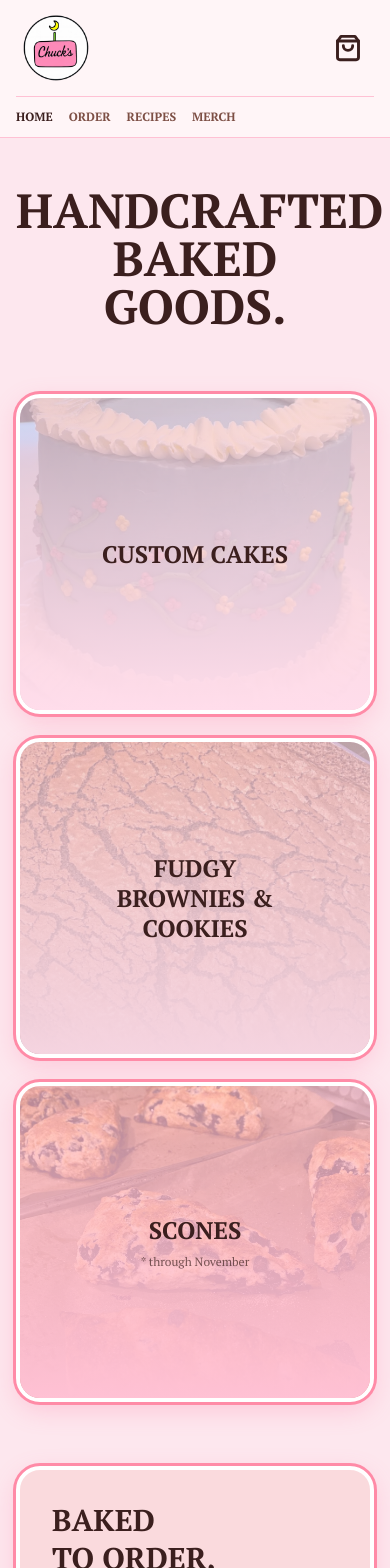
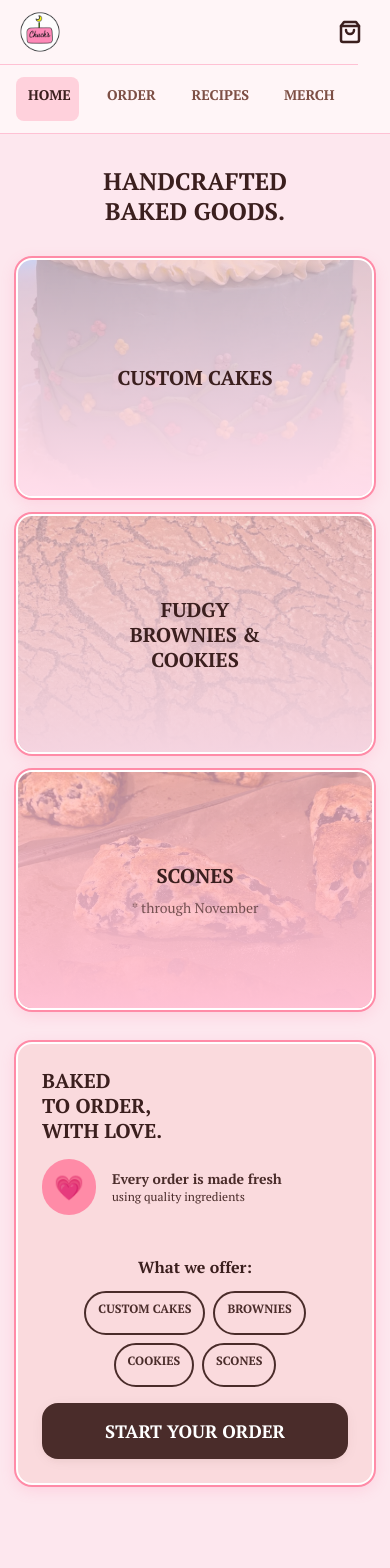
Before and after one commit to calebabraham21/chucks-bakes, a React (Vite) app: page / in a window 390 px wide. Shown: the top 1568 px of the page. After the commit the page ends 1517 px from the top, so only its background shows below. Built offline with nearby package versions, Linux system fonts and the light colour scheme.

Commit message:
Mobile-first optimization: Touch targets, fluid typography, sticky CTAs, optimized images

```diff
--- a/index.html
+++ b/index.html
@@ -3,10 +3,10 @@
   <head>
     <meta charset="UTF-8" />
     <link rel="icon" type="image/svg+xml" href="/vite.svg" />
-    <meta name="viewport" content="width=device-width, initial-scale=1.0" />
+    <meta name="viewport" content="width=device-width, initial-scale=1.0, viewport-fit=cover" />
     <link rel="preconnect" href="https://fonts.googleapis.com">
     <link rel="preconnect" href="https://fonts.gstatic.com" crossorigin>
-    <link href="https://fonts.googleapis.com/css2?family=PT+Serif:ital,wght@0,400;0,700;1,400;1,700&family=Roboto+Serif:ital,opsz,wght@0,8..144,100..900;1,8..144,100..900&display=swap" rel="stylesheet">
+    <link href="https://fonts.googleapis.com/css2?family=PT+Serif:wght@400;700&display=swap" rel="stylesheet">
     <title>Chuck's Bakes</title>
   </head>
   <body>
--- a/src/components/Header.tsx
+++ b/src/components/Header.tsx
@@ -90,20 +90,24 @@ export function Header() {
 
   return (
     <>
-      <header className="bg-[#fff5f7] border-b border-[#ffc1d4] sticky top-0 z-40">
-        <div className="container mx-auto px-4">
-          <div className="flex items-center justify-between h-24">
-            {/* Logo - Much Bigger */}
-            <Link to="/" className="flex items-center hover:opacity-80 transition-smooth">
+      <header className="bg-[#fff5f7] border-b border-[#ffc1d4] sticky top-0 z-40 safe-top">
+        <div className="mobile-container">
+          {/* Mobile-first: compact header */}
+          <div className="flex items-center justify-between h-16 sm:h-20">
+            {/* Logo - Compact on mobile */}
+            <Link to="/" className="flex items-center hover:opacity-80 transition-smooth touch-target">
               <img
                 src="/ChucksBakesLogo.png"
                 alt="Chuck's Bakes"
-                className="h-20 w-auto"
+                className="h-12 w-auto sm:h-16"
+                loading="eager"
+                width="120"
+                height="48"
               />
             </Link>
 
-            {/* Navigation - Bigger Text */}
-            <nav className="hidden md:flex items-center gap-10">
+            {/* Desktop Navigation - Hidden on mobile */}
+            <nav className="hidden md:flex items-center gap-6 lg:gap-10">
               {navLinks.map((link) => {
                 const isActive = location.pathname === link.path;
 
@@ -112,7 +116,7 @@ export function Header() {
                     key={link.path}
                     to={link.path}
                     className={classNames(
-                      'text-lg font-bold uppercase tracking-wide transition-smooth hover:text-[#3b1f1e]',
+                      'text-base lg:text-lg font-bold uppercase tracking-wide transition-smooth hover:text-[#3b1f1e] touch-target px-2',
                       isActive ? 'text-[#3b1f1e]' : 'text-[#7d4f45]'
                     )}
                   >
@@ -122,25 +126,23 @@ export function Header() {
               })}
             </nav>
 
-            {/* Right side - Just Cart */}
-            <div className="flex items-center">
+            {/* Cart Button - Bigger touch target */}
             <button
               onClick={() => setIsModalOpen(true)}
-                className="relative p-3 hover:bg-[#ffd1dc] rounded-lg transition-smooth focus:outline-none focus:ring-2 focus:ring-[#ff8ba7]"
+              className="relative p-3 hover:bg-[#ffd1dc] rounded-xl transition-smooth focus:outline-none focus:ring-2 focus:ring-[#ff8ba7] focus:ring-offset-2 touch-target active:scale-95"
               aria-label={`View request (${requestList.length} items)`}
             >
-                <ShoppingBag className="w-7 h-7 text-[#3b1f1e]" strokeWidth={2.5} />
+              <ShoppingBag className="w-6 h-6 sm:w-7 sm:h-7 text-[#3b1f1e]" strokeWidth={2.5} />
               {requestList.length > 0 && (
-                  <span className="absolute -top-1 -right-1 w-6 h-6 bg-[#ff6b9d] text-white text-sm font-bold rounded-full flex items-center justify-center">
+                <span className="absolute -top-1 -right-1 min-w-[24px] h-6 px-1.5 bg-[#ff6b9d] text-white text-xs font-bold rounded-full flex items-center justify-center">
                   {requestList.length}
                 </span>
               )}
             </button>
           </div>
-          </div>
 
-          {/* Mobile nav */}
-          <nav className="md:hidden flex gap-4 pb-3 overflow-x-auto border-t border-[#ffc1d4] pt-3">
+          {/* Mobile bottom nav - scrollable */}
+          <nav className="md:hidden flex gap-4 pb-3 overflow-x-auto border-t border-[#ffc1d4] pt-3 -mx-4 px-4 scrollbar-hide">
             {navLinks.map((link) => {
               const isActive = location.pathname === link.path;
 
@@ -149,8 +151,8 @@ export function Header() {
                   key={link.path}
                   to={link.path}
                   className={classNames(
-                    'text-xs font-bold uppercase whitespace-nowrap transition-smooth',
-                    isActive ? 'text-[#3b1f1e]' : 'text-[#7d4f45]'
+                    'text-sm font-bold uppercase whitespace-nowrap transition-smooth px-3 py-2 rounded-lg touch-target',
+                    isActive ? 'text-[#3b1f1e] bg-[#ffd1dc]' : 'text-[#7d4f45] hover:bg-[#ffd1dc]/50'
                   )}
                 >
                   {link.label}
--- a/src/components/ui/Button.tsx
+++ b/src/components/ui/Button.tsx
@@ -10,18 +10,18 @@ interface ButtonProps extends ButtonHTMLAttributes<HTMLButtonElement> {
 
 export const Button = forwardRef<HTMLButtonElement, ButtonProps>(
   ({ className, variant = 'primary', size = 'md', fullWidth, children, disabled, ...props }, ref) => {
-    const baseStyles = 'inline-flex items-center justify-center font-medium rounded-xl transition-smooth focus-visible:outline-none focus-visible:ring-2 focus-visible:ring-bakery-pink-400 focus-visible:ring-offset-2 disabled:opacity-50 disabled:pointer-events-none';
+    const baseStyles = 'inline-flex items-center justify-center font-medium rounded-2xl transition-smooth focus-visible:outline-none focus-visible:ring-2 focus-visible:ring-bakery-pink-400 focus-visible:ring-offset-2 disabled:opacity-50 disabled:pointer-events-none touch-manipulation';
 
     const variants = {
-      primary: 'bg-bakery-brown-700 text-white hover:bg-bakery-brown-800 active:bg-bakery-brown-900 shadow-soft',
-      secondary: 'border-2 border-bakery-pink-300 text-bakery-brown-700 hover:bg-bakery-pink-50 active:bg-bakery-pink-100',
-      ghost: 'text-bakery-brown-600 hover:bg-bakery-brown-50 active:bg-bakery-brown-100',
+      primary: 'bg-bakery-brown-700 text-white hover:bg-bakery-brown-800 active:bg-bakery-brown-900 shadow-soft active:scale-[0.98]',
+      secondary: 'border-2 border-bakery-pink-300 text-bakery-brown-700 hover:bg-bakery-pink-50 active:bg-bakery-pink-100 active:scale-[0.98]',
+      ghost: 'text-bakery-brown-600 hover:bg-bakery-brown-50 active:bg-bakery-brown-100 active:scale-[0.98]',
     };
 
     const sizes = {
-      sm: 'px-3 py-1.5 text-sm',
-      md: 'px-5 py-2.5 text-base',
-      lg: 'px-6 py-3.5 text-lg',
+      sm: 'px-4 py-2 text-sm min-h-[40px]',
+      md: 'px-5 py-3 text-base min-h-[44px]',
+      lg: 'px-6 py-3.5 text-lg min-h-[48px]',
     };
 
     return (
--- a/src/index.css
+++ b/src/index.css
@@ -1,6 +1,125 @@
 @tailwind base;
 @tailwind components;
 @tailwind utilities;
+
+@layer base {
+  /* Mobile-first fluid typography */
+  html {
+    font-size: clamp(16px, 4vw, 18px);
+    -webkit-font-smoothing: antialiased;
+    -moz-osx-font-smoothing: grayscale;
+    text-size-adjust: 100%;
+  }
+
+  body {
+    @apply min-h-screen bg-[#fde7ee];
+    /* Safe area support for notched devices */
+    padding-bottom: env(safe-area-inset-bottom);
+  }
+
+  /* Fluid heading scale - mobile-first */
+  h1 {
+    font-size: clamp(1.5rem, 5vw, 2rem);
+    line-height: 1.2;
+  }
+
+  h2 {
+    font-size: clamp(1.25rem, 4vw, 1.75rem);
+    line-height: 1.3;
+  }
+
+  h3 {
+    font-size: clamp(1.125rem, 3.5vw, 1.5rem);
+    line-height: 1.4;
+  }
+
+  /* Better reading experience */
+  p {
+    line-height: 1.6;
+    max-width: 65ch;
+  }
+
+  /* Remove horizontal scroll */
+  * {
+    max-width: 100%;
+  }
+
+  img, video, svg {
+    height: auto;
+    max-width: 100%;
+  }
+}
+
+@layer components {
+  /* Prevent layout shift from images */
+  .aspect-square {
+    aspect-ratio: 1 / 1;
+  }
+
+  .aspect-photo {
+    aspect-ratio: 4 / 3;
+  }
+
+  /* Mobile-first container */
+  .mobile-container {
+    @apply mx-auto px-4 w-full max-w-screen-sm;
+  }
+
+  @media (min-width: 640px) {
+    .mobile-container {
+      @apply px-5;
+    }
+  }
+
+  /* Sticky CTA pattern */
+  .sticky-cta-bar {
+    @apply fixed bottom-0 left-0 right-0 bg-white border-t border-[#ffc1d4] shadow-lg z-40;
+    padding-bottom: calc(0.75rem + env(safe-area-inset-bottom));
+  }
+
+  /* Touch-optimized tap targets */
+  .touch-target {
+    @apply min-h-[44px] min-w-[44px];
+  }
+
+  /* Reduced motion support */
+  @media (prefers-reduced-motion: reduce) {
+    *,
+    *::before,
+    *::after {
+      animation-duration: 0.01ms !important;
+      animation-iteration-count: 1 !important;
+      transition-duration: 0.01ms !important;
+    }
+  }
+
+  /* Hide scrollbar for mobile nav */
+  .scrollbar-hide {
+    -ms-overflow-style: none;
+    scrollbar-width: none;
+  }
+
+  .scrollbar-hide::-webkit-scrollbar {
+    display: none;
+  }
+
+  /* Safe area utility */
+  .safe-top {
+    padding-top: env(safe-area-inset-top);
+  }
+
+  .safe-bottom {
+    padding-bottom: env(safe-area-inset-bottom);
+  }
+
+  .safe-left {
+    padding-left: env(safe-area-inset-left);
+  }
+
+  .safe-right {
+    padding-right: env(safe-area-inset-right);
+  }
+}
 
 @layer base {
   :root {
--- a/src/pages/Home.tsx
+++ b/src/pages/Home.tsx
@@ -12,104 +12,114 @@ export function Home() {
   return (
     <div className="min-h-screen bg-[#fde7ee]">
       {/* Hero Section */}
-      <section className="container mx-auto px-4 py-12 md:py-20">
-        {/* Large Hero Text */}
-        <div className="text-center mb-16">
-          <h1 className="text-5xl md:text-7xl lg:text-8xl font-black text-[#3b1f1e] mb-4">
+      <section className="mobile-container py-8 sm:py-12 md:py-20">
+        {/* Large Hero Text - mobile-first */}
+        <div className="text-center mb-8 sm:mb-12 md:mb-16">
+          <h1 className="font-black text-[#3b1f1e] leading-tight">
             HANDCRAFTED<br />
             BAKED GOODS.
           </h1>
-          {/* Decorative steam lines */}
-
         </div>
 
-        {/* Three Cards Row */}
-        <div className="grid grid-cols-1 md:grid-cols-3 gap-6 mb-16 max-w-7xl mx-auto">
+        {/* Three Cards Row - mobile-first stack */}
+        <div className="grid grid-cols-1 sm:grid-cols-2 md:grid-cols-3 gap-4 sm:gap-6 mb-8 sm:mb-12 md:mb-16 max-w-7xl mx-auto">
           {/* Card 1 - Custom Cakes */}
-          <div className="bg-[#ffddeb] rounded-3xl p-8 relative overflow-hidden min-h-[320px] border-4 border-white shadow-[0_0_0_3px_#ff8ba7,0_8px_24px_rgba(255,107,157,0.25)] hover:shadow-[0_0_0_3px_#ff6b9d,0_12px_32px_rgba(255,107,157,0.35)] transition-all duration-300">
-            <div
-              className="absolute inset-0 bg-cover bg-center opacity-30"
-              style={{ backgroundImage: 'url(/Cake1.PNG)' }}
-            ></div>
+          <div className="bg-[#ffddeb] rounded-2xl sm:rounded-3xl p-6 sm:p-8 relative overflow-hidden min-h-[240px] sm:min-h-[280px] md:min-h-[320px] border-2 sm:border-4 border-white shadow-[0_0_0_2px_#ff8ba7,0_4px_16px_rgba(255,107,157,0.2)] sm:shadow-[0_0_0_3px_#ff8ba7,0_8px_24px_rgba(255,107,157,0.25)] hover:shadow-[0_0_0_3px_#ff6b9d,0_12px_32px_rgba(255,107,157,0.35)] transition-all duration-300 active:scale-[0.98]">
+            <img
+              src="/Cake1.PNG"
+              alt=""
+              loading="lazy"
+              className="absolute inset-0 w-full h-full object-cover opacity-30"
+              width="400"
+              height="300"
+            />
             <div className="absolute inset-0 bg-gradient-to-t from-[#ffddeb] via-[#ffddeb]/50 to-transparent"></div>
             <div className="flex flex-col justify-center h-full text-center relative z-10">
-              <p className="text-[#3b1f1e] font-black text-2xl md:text-3xl">
+              <p className="text-[#3b1f1e] font-black text-xl sm:text-2xl md:text-3xl">
                 CUSTOM CAKES
               </p>
             </div>
           </div>
 
           {/* Card 2 - Featured Item */}
-          <div className="bg-[#f5d4e0] rounded-3xl p-8 relative overflow-hidden min-h-[320px] border-4 border-white shadow-[0_0_0_3px_#ff8ba7,0_8px_24px_rgba(255,107,157,0.25)] hover:shadow-[0_0_0_3px_#ff6b9d,0_12px_32px_rgba(255,107,157,0.35)] transition-all duration-300">
-            <div
-              className="absolute inset-0 bg-cover bg-center opacity-30"
-              style={{ backgroundImage: 'url(/brownies.PNG)' }}
-            ></div>
+          <div className="bg-[#f5d4e0] rounded-2xl sm:rounded-3xl p-6 sm:p-8 relative overflow-hidden min-h-[240px] sm:min-h-[280px] md:min-h-[320px] border-2 sm:border-4 border-white shadow-[0_0_0_2px_#ff8ba7,0_4px_16px_rgba(255,107,157,0.2)] sm:shadow-[0_0_0_3px_#ff8ba7,0_8px_24px_rgba(255,107,157,0.25)] hover:shadow-[0_0_0_3px_#ff6b9d,0_12px_32px_rgba(255,107,157,0.35)] transition-all duration-300 active:scale-[0.98]">
+            <img
+              src="/brownies.PNG"
+              alt=""
+              loading="lazy"
+              className="absolute inset-0 w-full h-full object-cover opacity-30"
+              width="400"
+              height="300"
+            />
             <div className="absolute inset-0 bg-gradient-to-t from-[#f5d4e0] via-[#f5d4e0]/50 to-transparent"></div>
             <div className="flex flex-col justify-center h-full text-center relative z-10">
-              <p className="text-[#3b1f1e] font-black text-2xl md:text-3xl leading-tight">
+              <p className="text-[#3b1f1e] font-black text-xl sm:text-2xl md:text-3xl leading-tight">
                 FUDGY<br />BROWNIES &<br />COOKIES
               </p>
             </div>
           </div>
 
           {/* Card 3 - Seasonal */}
-          <div className="bg-[#ffc1d4] rounded-3xl p-8 relative overflow-hidden min-h-[320px] border-4 border-white shadow-[0_0_0_3px_#ff8ba7,0_8px_24px_rgba(255,107,157,0.25)] hover:shadow-[0_0_0_3px_#ff6b9d,0_12px_32px_rgba(255,107,157,0.35)] transition-all duration-300">
-            <div
-              className="absolute inset-0 bg-cover bg-center opacity-30"
-              style={{ backgroundImage: 'url(/scones.PNG)' }}
-            ></div>
+          <div className="bg-[#ffc1d4] rounded-2xl sm:rounded-3xl p-6 sm:p-8 relative overflow-hidden min-h-[240px] sm:min-h-[280px] md:min-h-[320px] border-2 sm:border-4 border-white shadow-[0_0_0_2px_#ff8ba7,0_4px_16px_rgba(255,107,157,0.2)] sm:shadow-[0_0_0_3px_#ff8ba7,0_8px_24px_rgba(255,107,157,0.25)] hover:shadow-[0_0_0_3px_#ff6b9d,0_12px_32px_rgba(255,107,157,0.35)] transition-all duration-300 active:scale-[0.98] sm:col-span-2 md:col-span-1">
+            <img
+              src="/scones.PNG"
+              alt=""
+              loading="lazy"
+              className="absolute inset-0 w-full h-full object-cover opacity-30"
+              width="400"
+              height="300"
+            />
             <div className="absolute inset-0 bg-gradient-to-t from-[#ffc1d4] via-[#ffc1d4]/50 to-transparent"></div>
             <div className="flex flex-col justify-center h-full text-center relative z-10">
-              <p className="text-[#3b1f1e] font-black text-2xl md:text-3xl mb-2">
+              <p className="text-[#3b1f1e] font-black text-xl sm:text-2xl md:text-3xl mb-2">
                 SCONES
               </p>
-              <p className="text-[#4a2c2a] text-xs opacity-75">
+              <p className="text-[#4a2c2a] text-sm opacity-75">
                 * through November
               </p>
             </div>
           </div>
         </div>
 
-        {/* Bottom CTA Section */}
-        <div className="bg-[#fadadd] rounded-3xl p-8 md:p-12 max-w-7xl mx-auto border-4 border-white shadow-[0_0_0_3px_#ff8ba7,0_8px_24px_rgba(255,107,157,0.25)] hover:shadow-[0_0_0_3px_#ff6b9d,0_12px_32px_rgba(255,107,157,0.35)] transition-all duration-300">
-          <div className="grid md:grid-cols-2 gap-8 items-center">
+        {/* Bottom CTA Section - mobile-first */}
+        <div className="bg-[#fadadd] rounded-2xl sm:rounded-3xl p-6 sm:p-8 md:p-12 max-w-7xl mx-auto border-2 sm:border-4 border-white shadow-[0_0_0_2px_#ff8ba7,0_4px_16px_rgba(255,107,157,0.2)] sm:shadow-[0_0_0_3px_#ff8ba7,0_8px_24px_rgba(255,107,157,0.25)]">
+          <div className="grid md:grid-cols-2 gap-6 sm:gap-8 items-center">
             <div>
-              <h2 className="text-3xl md:text-5xl font-black text-[#3b1f1e] mb-6 leading-tight">
+              <h2 className="font-black text-[#3b1f1e] mb-4 sm:mb-6 leading-tight">
                 BAKED<br />TO ORDER,<br />WITH LOVE.
               </h2>
-              <div className="flex items-center gap-4 mb-6">
-                <div className="bg-[#ff8ba7] rounded-full p-4">
-                  <span className="text-3xl">💗</span>
+              <div className="flex items-center gap-4 mb-4 sm:mb-6">
+                <div className="bg-[#ff8ba7] rounded-full p-3 sm:p-4 flex-shrink-0">
+                  <span className="text-2xl sm:text-3xl">💗</span>
                 </div>
                 <div className="text-[#4a2c2a]">
-                  <p className="font-semibold text-base">Every order is made fresh</p>
-                  <p className="text-sm">using quality ingredients</p>
+                  <p className="font-semibold text-sm sm:text-base">Every order is made fresh</p>
+                  <p className="text-xs sm:text-sm">using quality ingredients</p>
                 </div>
               </div>
             </div>
 
-            <div className="text-center md:text-right">
-              <div className="mb-6">
-                <p className="text-[#3b1f1e] font-bold text-lg mb-2">What we offer:</p>
-              </div>
-
-              <div className="flex flex-wrap justify-center md:justify-end gap-3 mb-8">
+            <div className="text-center md:text-right space-y-4 sm:space-y-6">
+              <div>
+                <p className="text-[#3b1f1e] font-bold text-base sm:text-lg mb-3">What we offer:</p>
+                <div className="flex flex-wrap justify-center md:justify-end gap-2 sm:gap-3">
                   {categories.map((cat) => (
                     <span
                       key={cat}
-                    className="px-4 py-2 bg-transparent border-2 border-[#4a2c2a] text-[#4a2c2a] rounded-full text-xs font-bold hover:bg-[#4a2c2a] hover:text-white transition-smooth cursor-pointer"
+                      className="px-3 sm:px-4 py-2 bg-transparent border-2 border-[#4a2c2a] text-[#4a2c2a] rounded-full text-xs font-bold hover:bg-[#4a2c2a] hover:text-white transition-smooth touch-target"
                     >
                       {cat}
                     </span>
                   ))}
                 </div>
+              </div>
 
-              <Link to="/order">
+              <Link to="/order" className="block">
                 <Button
                   variant="primary"
                   size="lg"
-                  className="bg-[#ff6b9d] text-white hover:bg-[#ed5a8a] border-none text-lg font-bold px-8"
+                  fullWidth
+                  className="bg-[#ff6b9d] text-white hover:bg-[#ed5a8a] active:bg-[#d94f78] border-none text-base sm:text-lg font-bold"
                 >
                   START YOUR ORDER
                 </Button>
```
Also changed, not shown: src/components/order/ContactForm.tsx (+24 -13 lines), src/components/ui/Input.tsx (+11 -10 lines), src/pages/Order.tsx (+39 -7 lines). Lines whose indentation alone changed are shown as unchanged.
